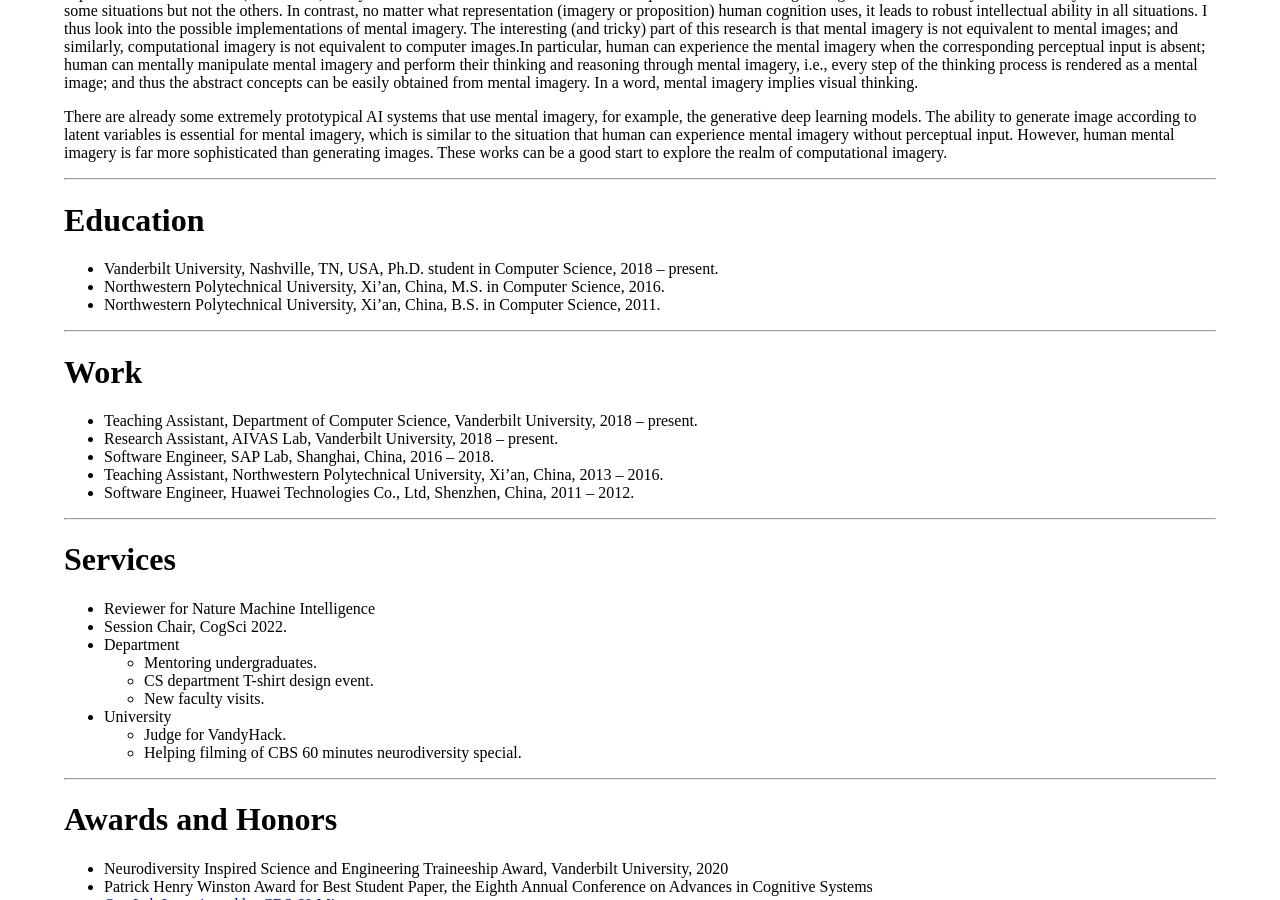
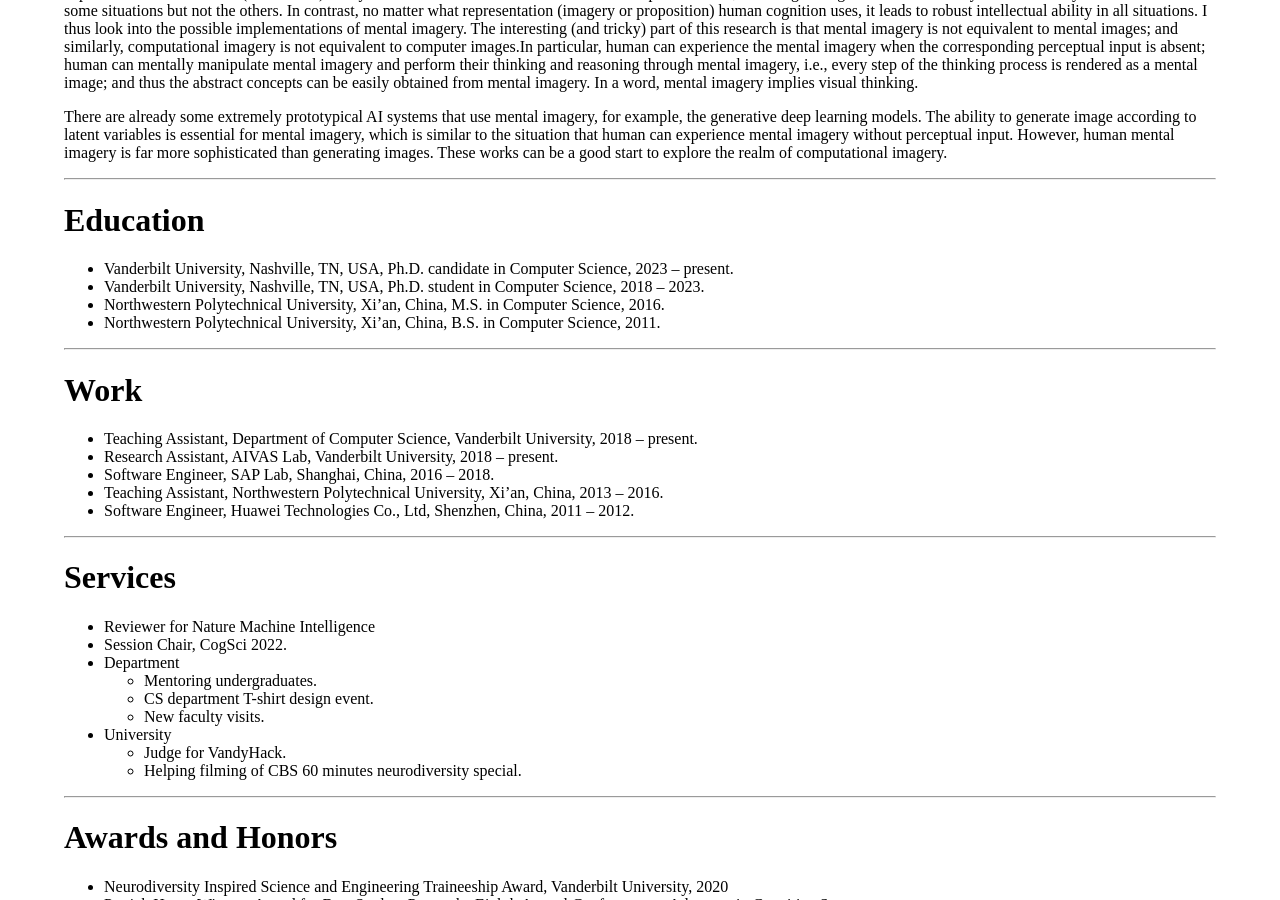
Before and after one commit to Yang-Yuan/Yang-Yuan.github.io, a Jekyll site: the page built from docs/index.md, in a window 1280 px wide and 900 px high, scrolled down 1820 px. Built offline with Jekyll 4.4.1, drawn with Linux system fonts in a browser that asks for light colours.

Commit message:
Update index.md

```diff
--- a/docs/index.md
+++ b/docs/index.md
@@ -104,8 +104,8 @@ While AI itself is paradoxical ... (GEB stuff), Gedol theorem
 ***
 
 # Education
-
-- Vanderbilt University, Nashville, TN, USA, Ph.D. student in Computer Science, 2018 – present.
+- Vanderbilt University, Nashville, TN, USA, Ph.D. candidate in Computer Science, 2023 – present.
+- Vanderbilt University, Nashville, TN, USA, Ph.D. student in Computer Science, 2018 – 2023.
 - Northwestern Polytechnical University, Xi’an, China, M.S. in Computer Science, 2016.
 - Northwestern Polytechnical University, Xi’an, China, B.S. in Computer Science, 2011.
 
```
